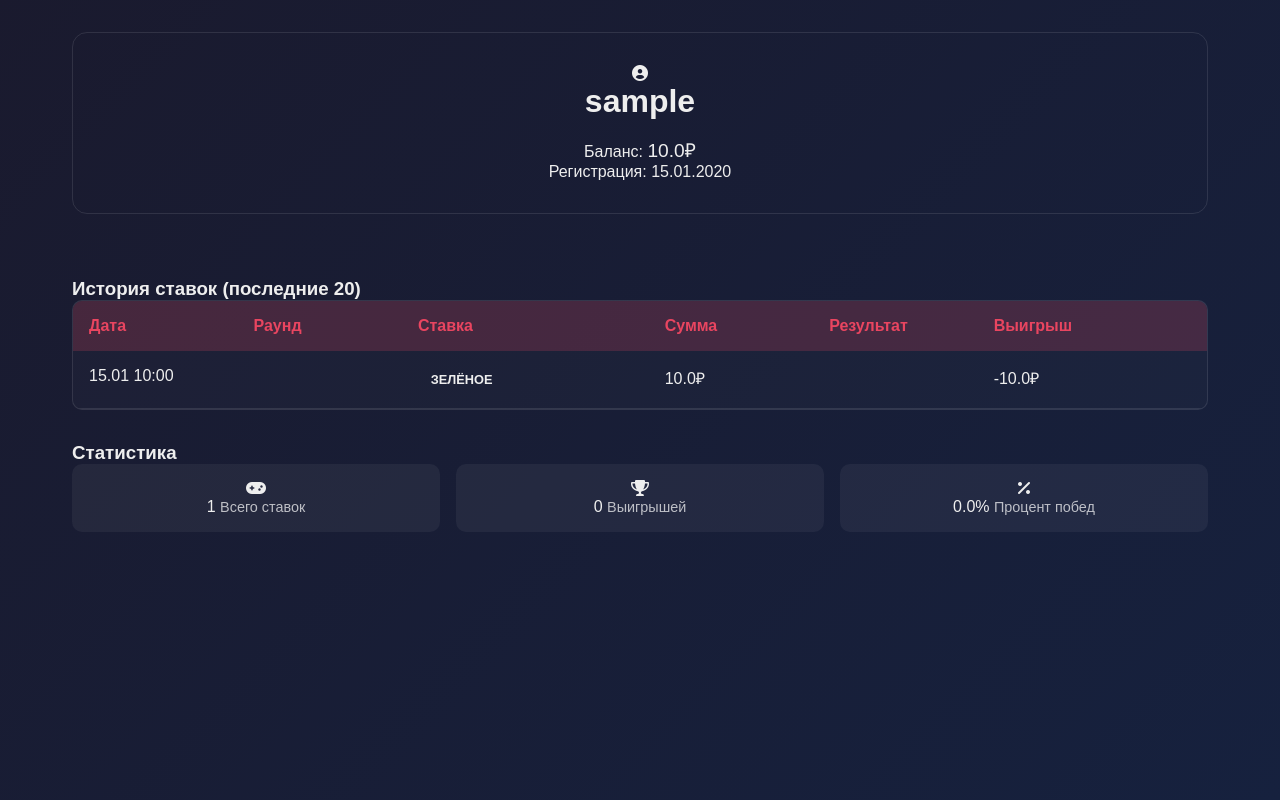
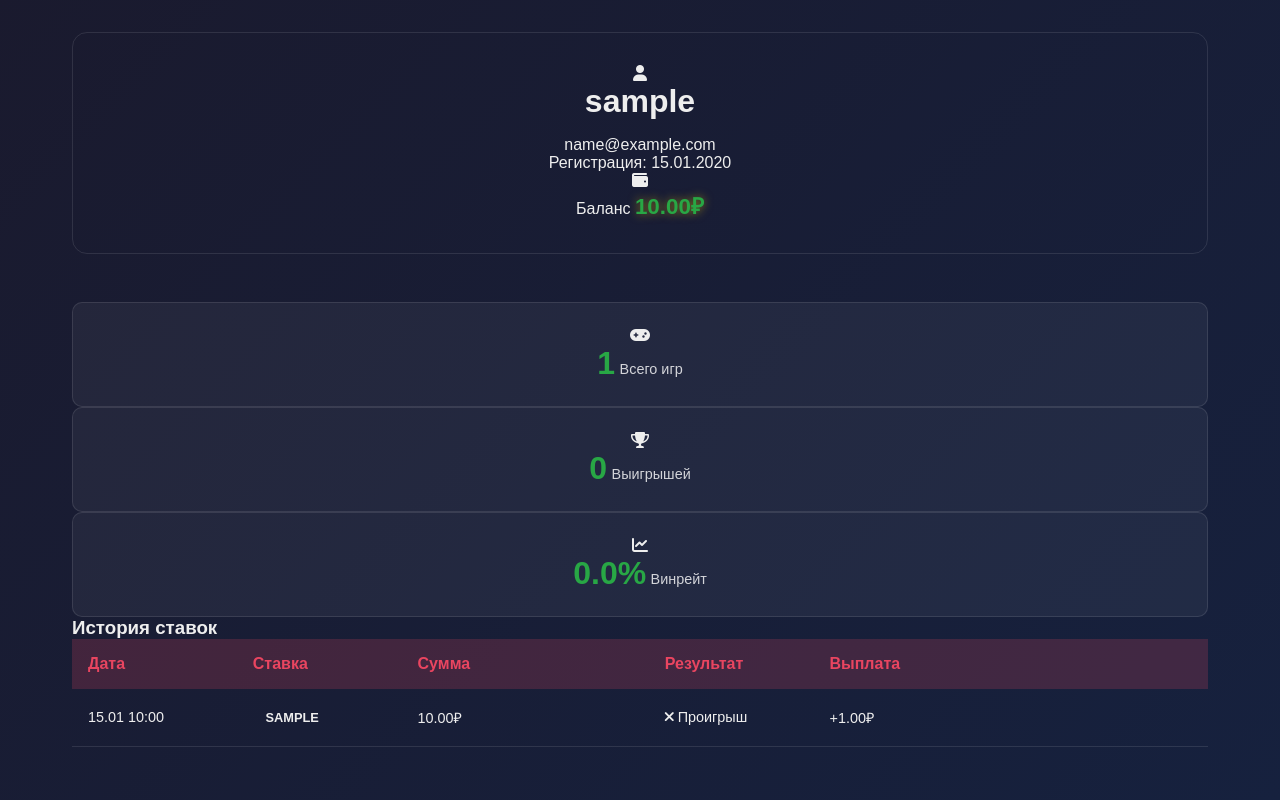
Before and after one commit to esketitniy/telegram-roulette-bot, a Flask app: template templates/profile.html in a window 1280 px wide. Shown: the part 18-818 px from the top of the page. Run offline with Flask 3, Linux system fonts and the light colour scheme; the template is opened without the code that fills it: values that come from a table or form of the project are taken from there, others are empty; tables that the repository leaves empty hold one stand-in row (values such as "Sample post"); some libraries are stand-ins or nearby versions.

Commit message:
Update profile.html

```diff
--- a/templates/profile.html
+++ b/templates/profile.html
@@ -4,88 +4,85 @@
 <div class="profile-container">
     <div class="profile-header">
         <div class="profile-info">
-            <i class="fas fa-user-circle"></i>
-            <div>
+            <div class="profile-avatar">
+                <i class="fas fa-user"></i>
+            </div>
+            <div class="profile-details">
                 <h2>{{ user.username }}</h2>
-                <p>Баланс: <span class="balance">{{ user.balance }}₽</span></p>
+                <p>{{ user.email }}</p>
                 <p>Регистрация: {{ user.created_at.strftime('%d.%m.%Y') }}</p>
+            </div>
+        </div>
+        <div class="profile-balance">
+            <div class="balance-card">
+                <i class="fas fa-wallet"></i>
+                <div class="balance-info">
+                    <span class="balance-label">Баланс</span>
+                    <span class="balance-amount">{{ "%.2f"|format(user.balance) }}₽</span>
+                </div>
             </div>
         </div>
     </div>
 
-    <div class="profile-content">
-        <div class="bets-history">
-            <h3>История ставок (последние 20)</h3>
-            {% if bets %}
-            <div class="bets-table">
-                <div class="table-header">
-                    <span>Дата</span>
-                    <span>Раунд</span>
-                    <span>Ставка</span>
-                    <span>Сумма</span>
-                    <span>Результат</span>
-                    <span>Выигрыш</span>
+    <div class="profile-stats">
+        <div class="stat-card">
+            <i class="fas fa-gamepad"></i>
+            <div class="stat-info">
+                <span class="stat-value">{{ bets|length }}</span>
+                <span class="stat-label">Всего игр</span>
+            </div>
+        </div>
+        <div class="stat-card">
+            <i class="fas fa-trophy"></i>
+            <div class="stat-info">
+                <span class="stat-value">{{ bets|selectattr('result', 'equalto', 'win')|list|length }}</span>
+                <span class="stat-label">Выигрышей</span>
+            </div>
+        </div>
+        <div class="stat-card">
+            <i class="fas fa-chart-line"></i>
+            <div class="stat-info">
+                <span class="stat-value">{{ "%.1f"|format((bets|selectattr('result', 'equalto', 'win')|list|length / bets|length * 100) if bets|length > 0 else 0) }}%</span>
+                <span class="stat-label">Винрейт</span>
+            </div>
+        </div>
+    </div>
+
+    <div class="bet-history">
+        <h3>История ставок</h3>
+        <div class="history-table">
+            <div class="table-header">
+                <div class="col">Дата</div>
+                <div class="col">Ставка</div>
+                <div class="col">Сумма</div>
+                <div class="col">Результат</div>
+                <div class="col">Выплата</div>
+            </div>
+            {% for bet in bets %}
+            <div class="table-row {{ 'win' if bet.result == 'win' else 'lose' }}">
+                <div class="col">{{ bet.created_at.strftime('%d.%m %H:%M') }}</div>
+                <div class="col">
+                    <span class="bet-type {{ bet.bet_type }}">{{ bet.bet_type.upper() }}</span>
                 </div>
-                {% for bet in bets %}
-                <div class="table-row {{ 'winner' if bet.is_winner else 'loser' }}">
-                    <span>{{ bet.created_at.strftime('%d.%m %H:%M') }}</span>
-                    <span>{{ bet.game_round.round_number }}</span>
-                    <span class="bet-type {{ bet.bet_type }}">
-                        {% if bet.bet_type == 'red' %}Красное
-                        {% elif bet.bet_type == 'black' %}Чёрное
-                        {% else %}Зелёное{% endif %}
-                    </span>
-                    <span>{{ bet.amount }}₽</span>
-                    <span>
-                        {% if bet.game_round.winning_number is not none %}
-                            <span class="winning-number {{ bet.game_round.winning_color }}">
-                                {{ bet.game_round.winning_number }}
-                            </span>
+                <div class="col">{{ "%.2f"|format(bet.amount) }}₽</div>
+                <div class="col">
+                    <span class="result {{ bet.result }}">
+                        {% if bet.result == 'win' %}
+                            <i class="fas fa-check"></i> Выигрыш
                         {% else %}
-                            В игре
+                            <i class="fas fa-times"></i> Проигрыш
                         {% endif %}
                     </span>
-                    <span class="{{ 'win' if bet.is_winner else 'loss' }}">
-                        {% if bet.is_winner %}+{{ bet.actual_win }}₽
-                        {% else %}-{{ bet.amount }}₽{% endif %}
-                    </span>
                 </div>
-                {% endfor %}
-            </div>
-            {% else %}
-            <p class="no-bets">У вас пока нет ставок</p>
-            {% endif %}
-        </div>
-
-        <div class="profile-stats">
-            <h3>Статистика</h3>
-            <div class="stats-grid">
-                <div class="stat-item">
-                    <i class="fas fa-gamepad"></i>
-                    <div>
-                        <span class="stat-number">{{ bets|length }}</span>
-                        <span class="stat-label">Всего ставок</span>
-                    </div>
-                </div>
-                <div class="stat-item">
-                    <i class="fas fa-trophy"></i>
-                    <div>
-                        <span class="stat-number">{{ bets|selectattr('is_winner')|list|length }}</span>
-                        <span class="stat-label">Выигрышей</span>
-                    </div>
-                </div>
-                <div class="stat-item">
-                    <i class="fas fa-percent"></i>
-                    <div>
-                        <span class="stat-number">
-                            {% if bets|length > 0 %}
-                                {{ "%.1f"|format((bets|selectattr('is_winner')|list|length / bets|length * 100)) }}%
-                            {% else %}0%{% endif %}
-                        </span>
-                        <span class="stat-label">Процент побед</span>
-                    </div>
+                <div class="col">
+                    {% if bet.payout > 0 %}
+                        +{{ "%.2f"|format(bet.payout) }}₽
+                    {% else %}
+                        -{{ "%.2f"|format(bet.amount) }}₽
+                    {% endif %}
                 </div>
             </div>
+            {% endfor %}
         </div>
     </div>
 </div>
```
